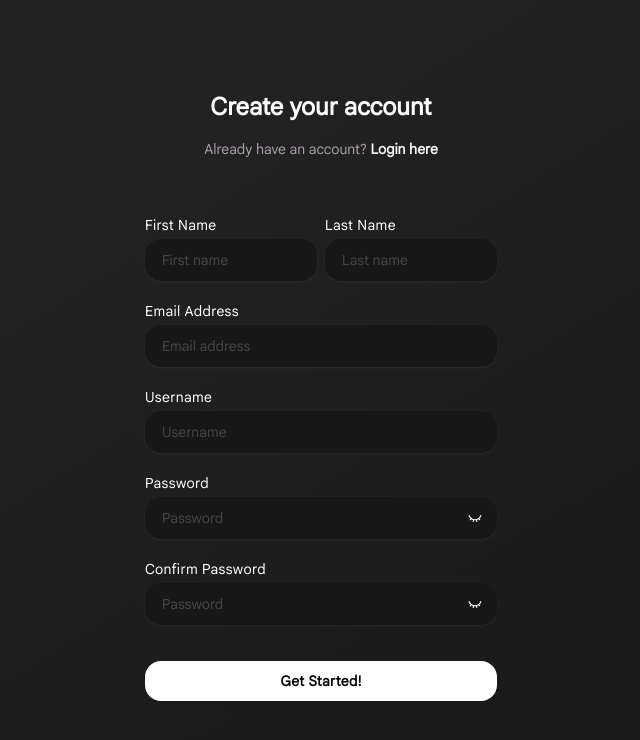
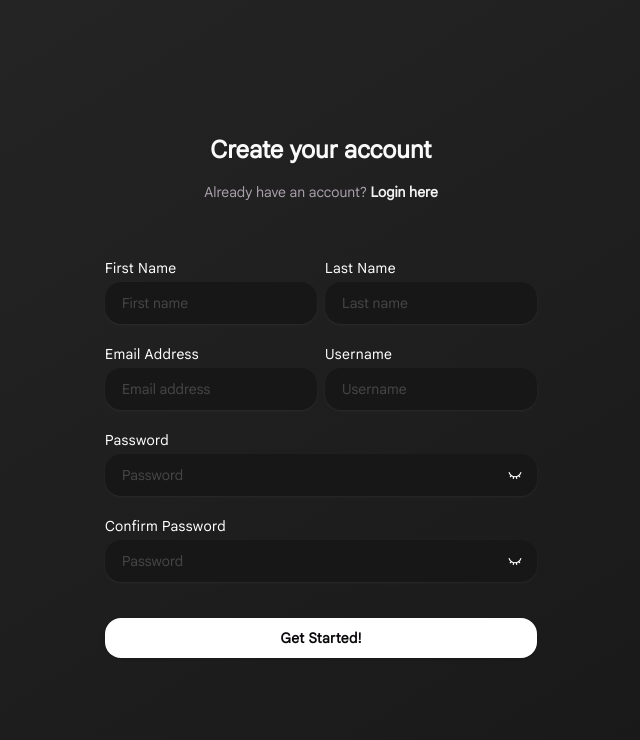
Before and after one commit to GetALifehahaha/we-goat-login, a React (Vite) app in the folder frontend/: page /signup in a window 1280 px wide. Shown: the top 740 px of the page, without its empty margins (319-959 px from the left). Built offline with nearby package versions, Linux system fonts and the light colour scheme; no server answers.

Commit message:
Further UI adjustments

```diff
--- a/frontend/src/features/auth/page/Register.jsx
+++ b/frontend/src/features/auth/page/Register.jsx
@@ -55,7 +55,7 @@ const Register = () => {
 
     return (
         <div className='relative left-0 top-0 max-w-full w-full h-screen bg-linear-to-br from-neutral-800 to-neutral-900 backdrop-blur overflow-hidden flex justify-center items-center'>
-            <div className='w-100 p-4 rounded-xl transition-all'>
+            <div className='w-120 p-4 rounded-xl transition-all'>
 
                 <div className='text-md flex flex-col items-center justify-between'>
                     <h1 className='text-mauve-50 text-2xl font-semibold mt-12 mb-4'>
@@ -68,7 +68,6 @@ const Register = () => {
                 </div>
 
                 <form action={formAction} className='flex flex-col p-2 gap-4 my-12'>
-
                     <div className='flex flex-col md:flex-row gap-2'>
 
                         <Input
@@ -92,6 +91,7 @@ const Register = () => {
                         />
                     </div>
 
+                    <div className="flex flex-col md:flex-row gap-2">
                         <Input
                             type='text'
                             name='email'
@@ -111,6 +111,7 @@ const Register = () => {
                             error={registerState?.errors?.username?.join('. ')}
                             className='rounded-2xl bg-neutral-900'
                         />
+                    </div>
 
                     <Input
                         type='password'
```
Lines whose indentation alone changed are shown as unchanged.
